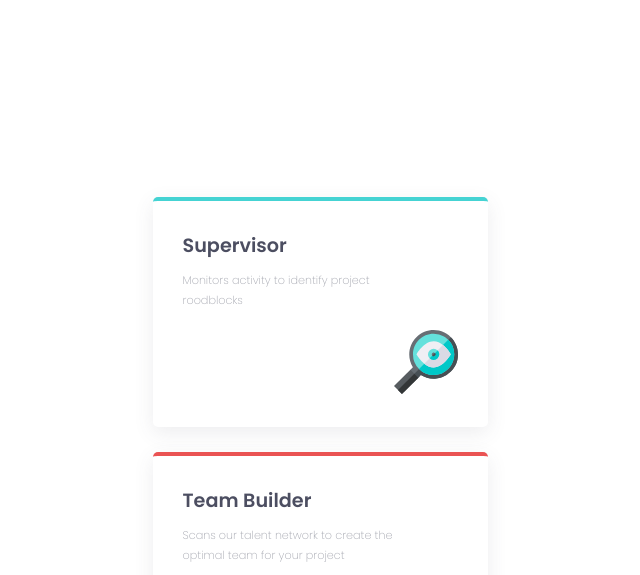
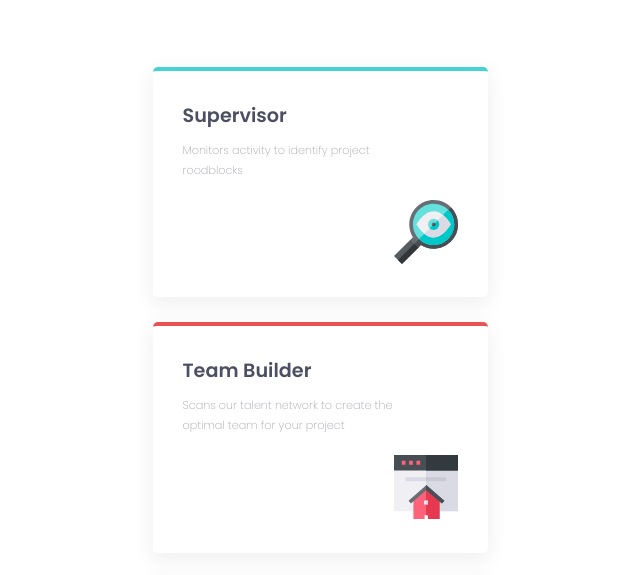
Before and after one commit to AlexDDevv/Dev-chall-Frontent-Mentor-2, a plain HTML site: page index.html in a window 1280 px wide. Shown: the part 221-796 px from the top of the page, without its empty margins (320-960 px from the left). Drawn offline with Linux system fonts and the light colour scheme.

Commit message:
Add files via upload

```diff
--- a/index.css
+++ b/index.css
@@ -134,4 +134,7 @@ header {
         width: 100%;
         margin-top: 70px;
     }
+    .container1, .container4 {
+        margin-top: 0;
+    }
 }
```
